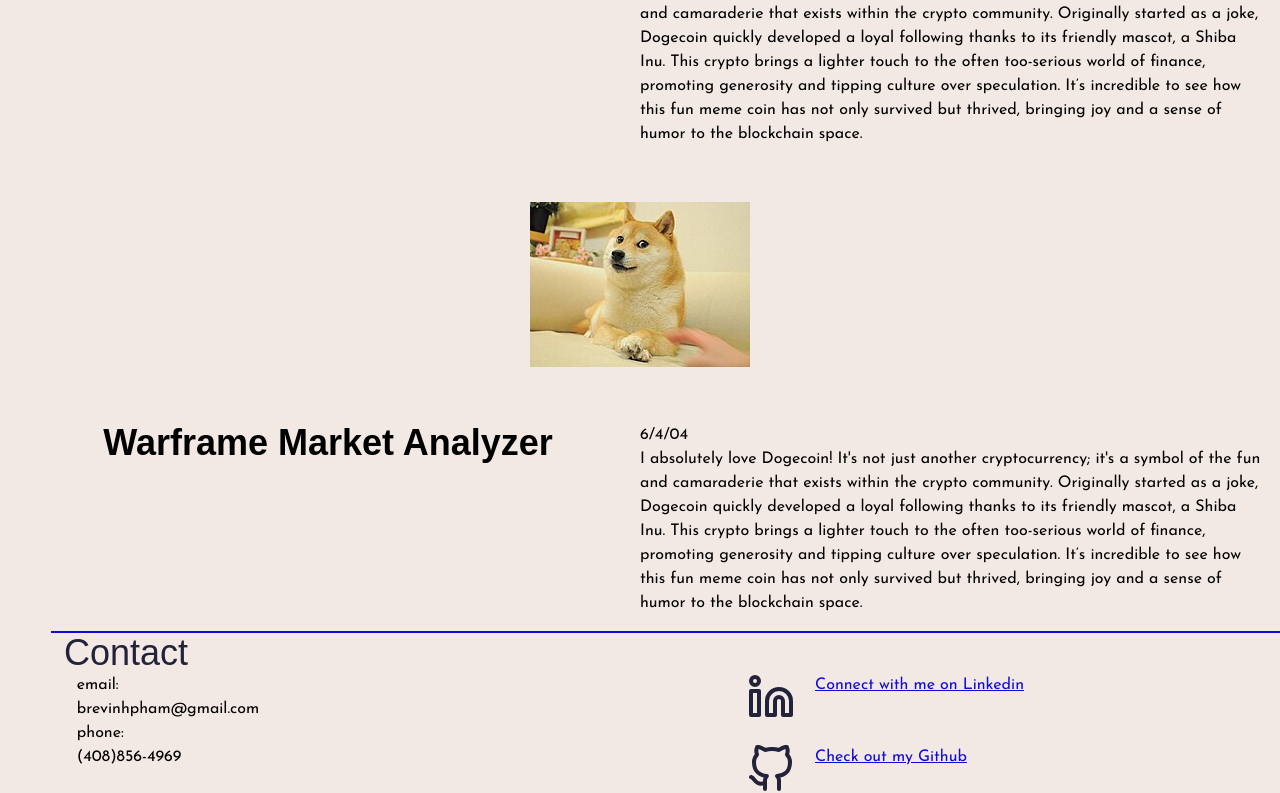
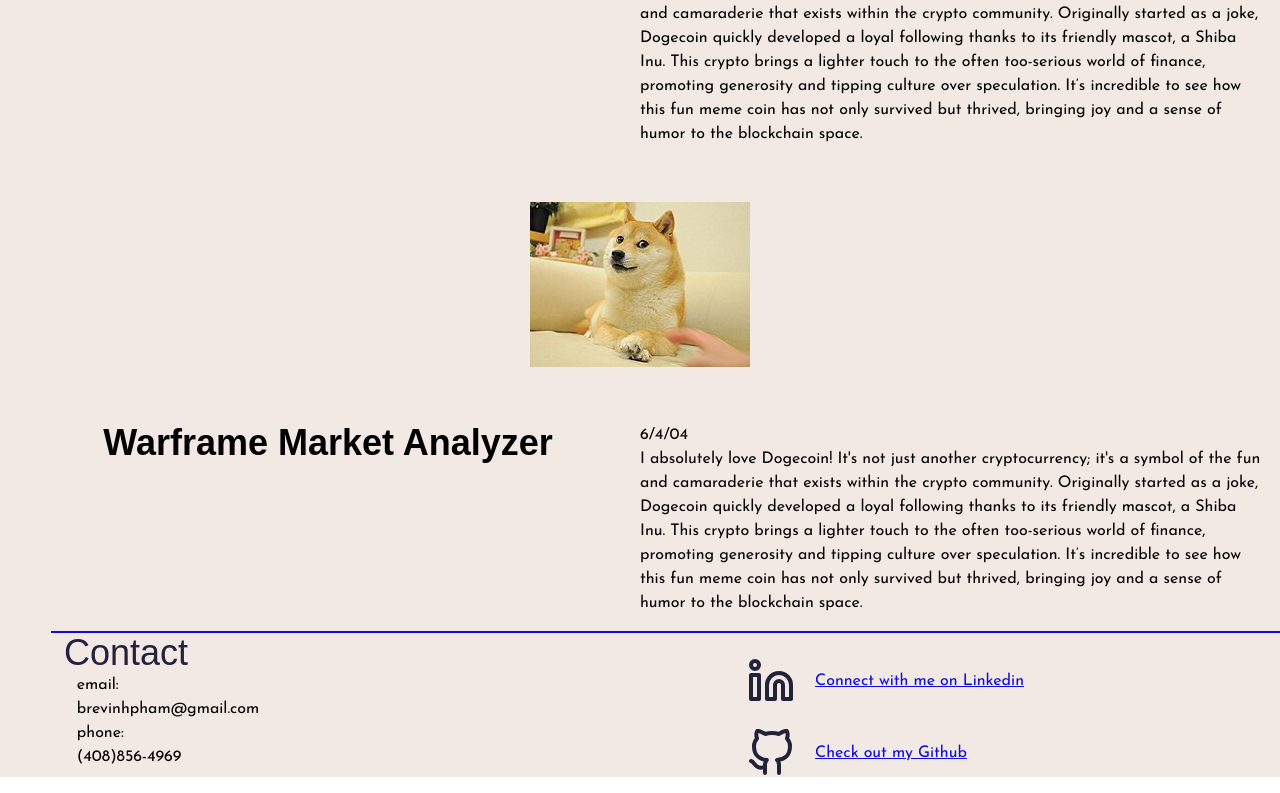
Before and after one commit to brevinhquangpham/portfolio_website, a React (Create React App) app: page / in a window 1280 px wide. Shown: the part 1649-2442 px from the top of the page. Built offline with nearby package versions, Linux system fonts and the light colour scheme; a web font is replaced by a local one.

Commit message:
Fixed contact alignment

```diff
--- a/src/components/Contact.jsx
+++ b/src/components/Contact.jsx
@@ -24,12 +24,12 @@
                         <ContactLine text="phone:" />
                         <ContactLine text="(408)856-4969" />
                     </div>
-                    <div className="pr-[20%]">
-                        <div className="flex gap-5">
+                    <div className="pr-[20%] -mt-4">
+                        <div className="flex items-center gap-5">
                             <img src="/images/Linkedin.svg" alt="linkedin" />
                             <a href="linkedin.com" className="underline font-josefin text-big_text">Connect with me on Linkedin</a>
                         </div>
-                        <div className="flex gap-5 pt-6">
+                        <div className="flex items-center gap-5 pt-6">
                             <img src="/images/Github.svg" alt="github" />
                             <a href="github.com" className="underline font-josefin text-big_text">Check out my Github</a>
                         </div>
```
